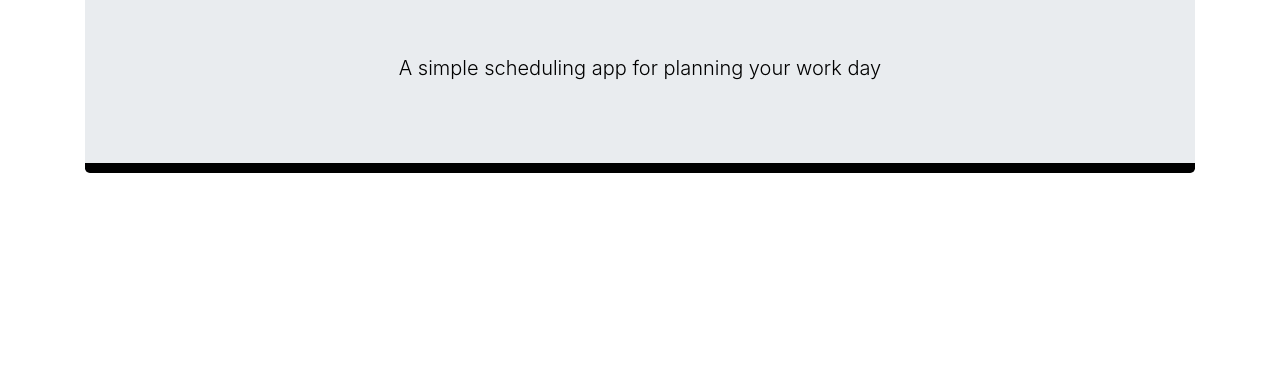
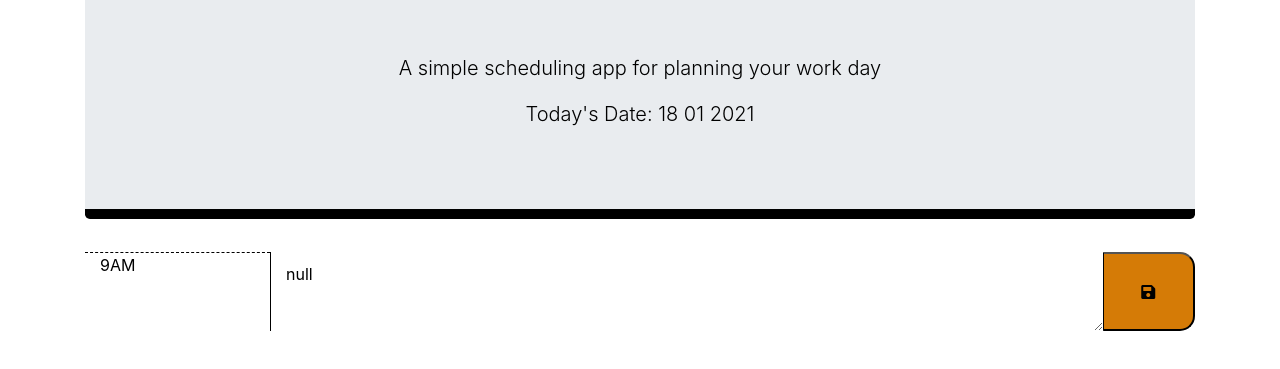
Before and after one commit to rorydavidtanner/hw5-dayplanner, a plain HTML site: page index.html in a window 1280 px wide. Shown: the part 153-522 px from the top of the page. Drawn offline with nearby package versions, Linux system fonts and the light colour scheme.

Commit message:
updated moment js code to work with the date (working on time), I have rearrnaged the links to the header and scripts to the end of the body

```diff
--- a/index.html
+++ b/index.html
@@ -6,14 +6,11 @@
     <meta http-equiv="X-UA-Compatible" content="ie=edge" />
     <link rel="stylesheet" href="https://stackpath.bootstrapcdn.com/bootstrap/4.3.1/css/bootstrap.min.css"/>
     <link rel="stylesheet" href="https://use.fontawesome.com/releases/v5.8.1/css/all.css" integrity="sha384-50oBUHEmvpQ+1lW4y57PTFmhCaXp0ML5d60M1M7uH2+nqUivzIebhndOJK28anvf" crossorigin="anonymous"/>
-    <link href="https://fonts.googleapis.com/css?family=Open+Sans&display=swap" rel="stylesheet"/>
+    <link rel="stylesheet" href="https://fonts.googleapis.com/css?family=Open+Sans&display=swap" />
     <link rel="stylesheet" href="style.css" />
     <link rel="stylesheet" href="https://stackpath.bootstrapcdn.com/bootstrap/4.3.1/css/bootstrap.min.css" />
     <link rel="stylesheet" href="https://use.fontawesome.com/releases/v5.8.1/css/all.css" integrity="sha384-50oBUHEmvpQ+1lW4y57PTFmhCaXp0ML5d60M1M7uH2+nqUivzIebhndOJK28anvf" crossorigin="anonymous" />
-    <link href="https://fonts.googleapis.com/css?family=Open+Sans&display=swap" rel="stylesheet" />
-    <link rel="stylesheet" href="assets/stylesheet.css">
-    <!-- Reference Moment.js library -->
-    <script src="//cdnjs.cloudflare.com/ajax/libs/moment.js/2.7.0/moment.min.js" type="text/javascript"></script>
+    <link rel="stylesheet" href="https://fonts.googleapis.com/css?family=Open+Sans&display=swap"  />
     <title>Work Day Planner / Scheduler</title>
   </head>
 
@@ -39,30 +36,10 @@
       </div>
 
     </div>
-
+    <!-- Reference Moment.js library -->
+    <script src="http://cdnjs.cloudflare.com/ajax/libs/moment.js/2.7.0/moment.min.js" type="text/javascript"></script>
+    <script src="https://code.jquery.com/jquery-3.4.1.min.js"></script>
     <script src="script.js"></script>
     <script src="http://ajax.googleapis.com/ajax/libs/jquery/1.7.1/jquery.min.js" type="text/javascript"></script>
-    <script src="https://code.jquery.com/jquery-3.4.1.min.js"></script>
-    <script src="//cdn.jsdelivr.net/html5shiv/3.7.2/html5shiv.min.js"></script>
-    <script src="//cdnjs.cloudflare.com/ajax/libs/respond.js/1.4.2/respond.min.js"></script>
-    <!--<script type="text/javascript">
-    (function ()
-    {
-    // initiate a moment object
-    var NowMoment = moment();
-
-    // initiate a JS date object
-    var NowDate = new date();
-
-    // display value of moment object in #displayMoment div
-    var eDisplayMoment = document.getElementById("displayMoment");
-    eDisplayMoment.innerHTML = NowMoment;
-
-    // display value of date object in #displayJsDate div
-    var eDisplayDate = document.getElementById("displayJsDate");
-    eDisplayDate.innerHTML = NowDate;
-    })();
-
-    </script> -->
   </body>
 </html>
```
